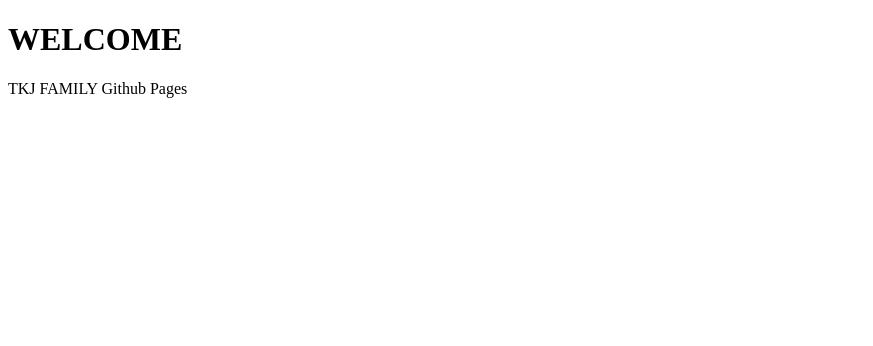
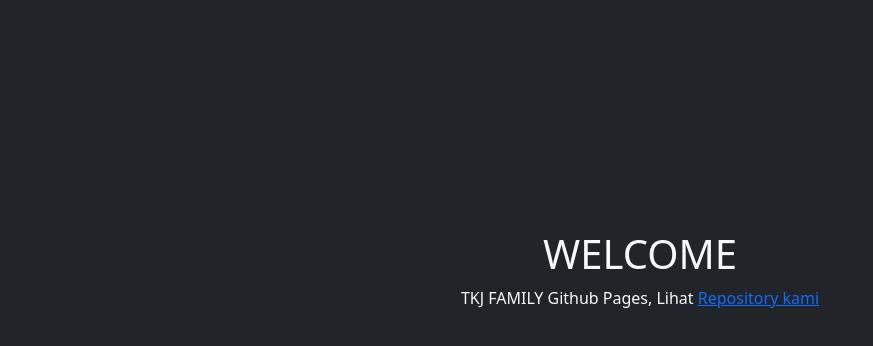
Before and after one commit to TKJ-FAMILY/tkj-family.github.io, a plain HTML site: page index.html in a window 1280 px wide. Shown: the whole page, without its empty margins (0-873 px from the left). Drawn offline with nearby package versions, Linux system fonts and the light colour scheme.

Commit message:
Menambahkan css

```diff
--- a/index.html
+++ b/index.html
@@ -3,10 +3,22 @@
 <head>
     <meta charset="UTF-8">
     <meta name="viewport" content="width=device-width, initial-scale=1.0">
-    <title>Document</title>
+    <link href="https://cdn.jsdelivr.net/npm/bootstrap@5.0.2/dist/css/bootstrap.min.css" rel="stylesheet" integrity="sha384-EVSTQN3/azprG1Anm3QDgpJLIm9Nao0Yz1ztcQTwFspd3yD65VohhpuuCOmLASjC" crossorigin="anonymous">
+    <title>TKJ FAMILY</title>
+    <style>
+        html, body{
+            height: 100%;
+            width: 100%;
+            display: block;
+        }
+    </style>
 </head>
-<body>
-    <h1>WELCOME</h1>
-    <p>TKJ FAMILY Github Pages</p>
+<body class="bg-dark">
+    <div class="fluid-container text-center text-light" style="padding-top: 18%;">
+        <h1>WELCOME</h1>
+        <p>TKJ FAMILY Github Pages, Lihat <a href="https://github.com/TKJ-FAMILY">Repository kami</a></p>
+    </div>
+
+<script src="https://cdn.jsdelivr.net/npm/bootstrap@5.0.2/dist/js/bootstrap.bundle.min.js" integrity="sha384-MrcW6ZMFYlzcLA8Nl+NtUVF0sA7MsXsP1UyJoMp4YLEuNSfAP+JcXn/tWtIaxVXM" crossorigin="anonymous"></script>
 </body>
 </html>
```
